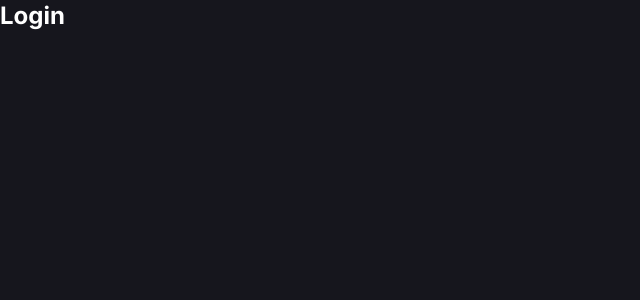
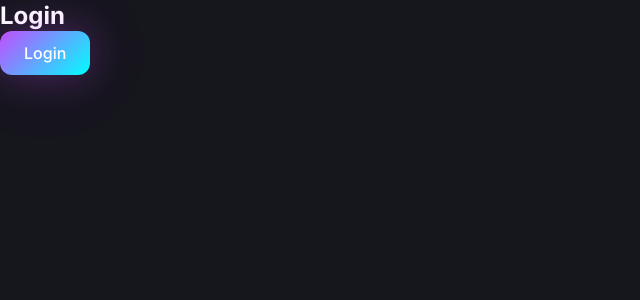
Before and after one commit to ansivgit/fe-course-2025Q3-final, a React (Vite) app: page /login in a window 1280 px wide. Shown: the top 300 px of the page, without its empty margins (0-640 px from the left). Built offline with nearby package versions, Linux system fonts and the light colour scheme.

Commit message:
feat: add router navigation

```diff
--- a/src/pages/dashboard.tsx
+++ b/src/pages/dashboard.tsx
@@ -1,11 +1,16 @@
+import { Button } from '@/components/button/button';
 import { Title } from '@/components/title/title';
 
 import type { ReactElement } from 'react';
+import { Link } from 'react-router-dom';
 
 export const Dashboard = (): ReactElement => {
   return (
     <div>
       <Title>Dashboard</Title>
+      <Link to="/practice">
+        <Button>Go to Practice</Button>
+      </Link>
     </div>
   );
 };
--- a/src/pages/login.tsx
+++ b/src/pages/login.tsx
@@ -1,11 +1,20 @@
+import { Button } from '@/components/button/button';
 import { Title } from '@/components/title/title';
 
 import type { ReactElement } from 'react';
+import { useNavigate } from 'react-router-dom';
 
 export const Login = (): ReactElement => {
+  const navigate = useNavigate();
+
+  const handleLogin = (): void => {
+    void navigate('/dashboard');
+  };
+
   return (
     <div>
       <Title>Login</Title>
+      <Button onClick={handleLogin}>Login</Button>
     </div>
   );
 };
```
